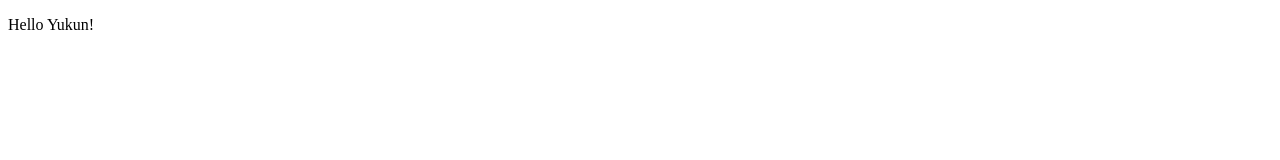
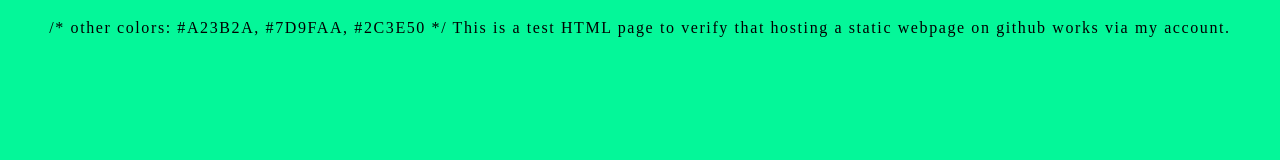
Before and after one commit to ibratanov/gitest, a plain HTML site: page index.html in a window 1280 px wide. Drawn offline with Linux system fonts and the light colour scheme.

Commit message:
Update index.html
Play around with some basic fonts and colors to see how the UI looks.

```diff
--- a/index.html
+++ b/index.html
@@ -1,4 +1,18 @@
 <!DOCTYPE html>
 <html>
-  <p>Hello Yukun!</p>
+  <head>
+  	<meta http-equiv="Content-Type" content="text/html; charset=utf-8">
+    <link rel="stylesheet" type="text/css" href="main.css">
+    <title>Testpage</title>
+    <link rel="stylesheet" type="text/css" href="http://fonts.googleapis.com/css?family=Source Sans Pro:Semi-Bold"> <!-- import google web font -->
+  </head>
+  <body style="background-color:#04F799">
+    <p style="letter-spacing: 0.1em;
+              line-height: 1.5;
+              text-align: center;
+              font-family: "Source Sans Pro";
+              font-size: 60px;
+              color: #3A99D3"> /* other colors: #A23B2A, #7D9FAA, #2C3E50 */
+              This is a test HTML page to verify that hosting a static webpage on github works via my account.</p>
+  </body>
 </html>
```
